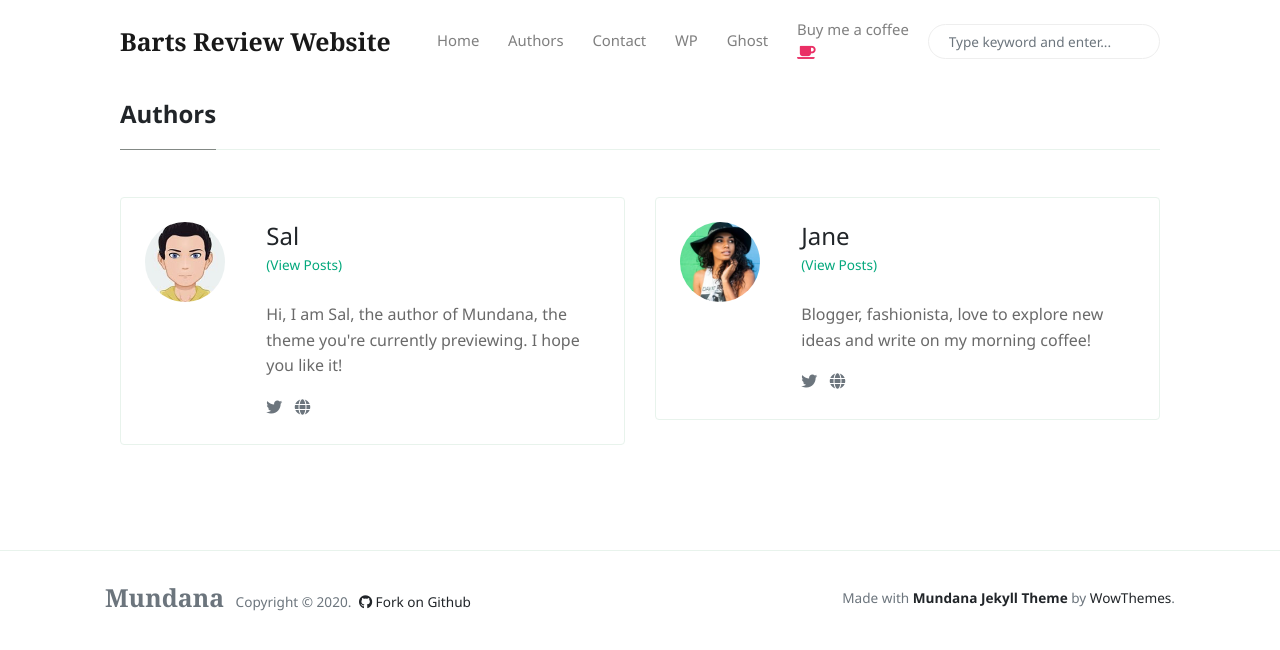
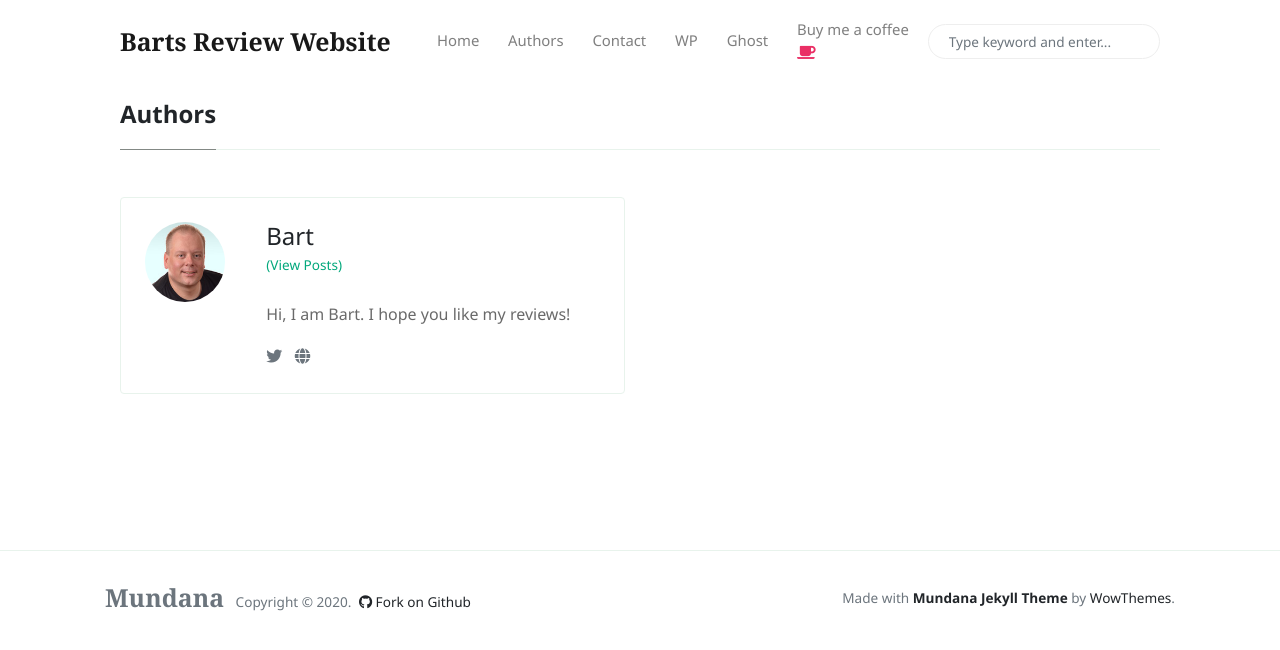
Before and after one commit to bart-r-willems/opensource_review, a Jekyll site: the page built from _pages/authors-list.html, in a window 1280 px wide. Shown: the top 650 px of the page. Built offline with Jekyll 4.4.1, drawn with Linux system fonts in a browser that asks for light colours; nearby versions of some CDN libraries.

Commit message:
config update
Updated author info

```diff
--- a/_config.yml
+++ b/_config.yml
@@ -5,8 +5,8 @@ logo: 'assets/images/logo.png'
 favicon: 'assets/images/favicon.ico'
 baseurl: '/opensource_review'
 disqus: 'demowebsite'
-email: 'wowthemesnet@gmail.com'
-mailchimp-list: 'https://wowthemes.us11.list-manage.com/subscribe/post?u=8aeb20a530e124561927d3bd8&amp;id=8c3d2d214b'
+email: 'brwillems@gmail.com'
+mailchimp-list: ''
 
 include: ["_pages"]
 permalink: /:title/
@@ -19,21 +19,13 @@ plugins:
   - jekyll-seo-tag
 
 authors:
-    sal:
-      name:           Sal
-      site:           https://www.wowthemes.net
-      avatar:         /assets/images/avatar1.jpg
-      bio:            "Hi, I am Sal, the author of Mundana, the theme you're currently previewing. I hope you like it!"
-      email:          wowthemesnet@gmail.com
-      twitter:        https://twitter.com/wowthemesnet
-
-    jane:
-      name:           Jane
-      site:           https://www.wowthemes.net
-      avatar:         /assets/images/avatar2.jpg
-      bio:            "Blogger, fashionista, love to explore new ideas and write on my morning coffee!"
-      email:          fakemail@gmail.com
-      twitter:        https://twitter.com/wowthemesnet
+    bart:
+      name:           Bart
+      site:           https://github.com/bart-r-willems
+      avatar:         /assets/images/headshot_small.jpg
+      bio:            "Hi, I am Bart. I hope you like my reviews!"
+      email:          brwillems@gmail.com
+      twitter:        https://twitter.com/bart_r_willems
 
 # Defaults
 defaults:
@@ -43,8 +35,8 @@ defaults:
       path: "_posts"
     values:
       layout: post
-      author: sal
-      avatar: /assets/images/avatar1.jpg
+      author: bart
+      avatar: /assets/images/headshot_small.jpg
 
   # all pages
   - scope:
```
Also changed, not shown: assets/images/headshot_small.jpg (added).
